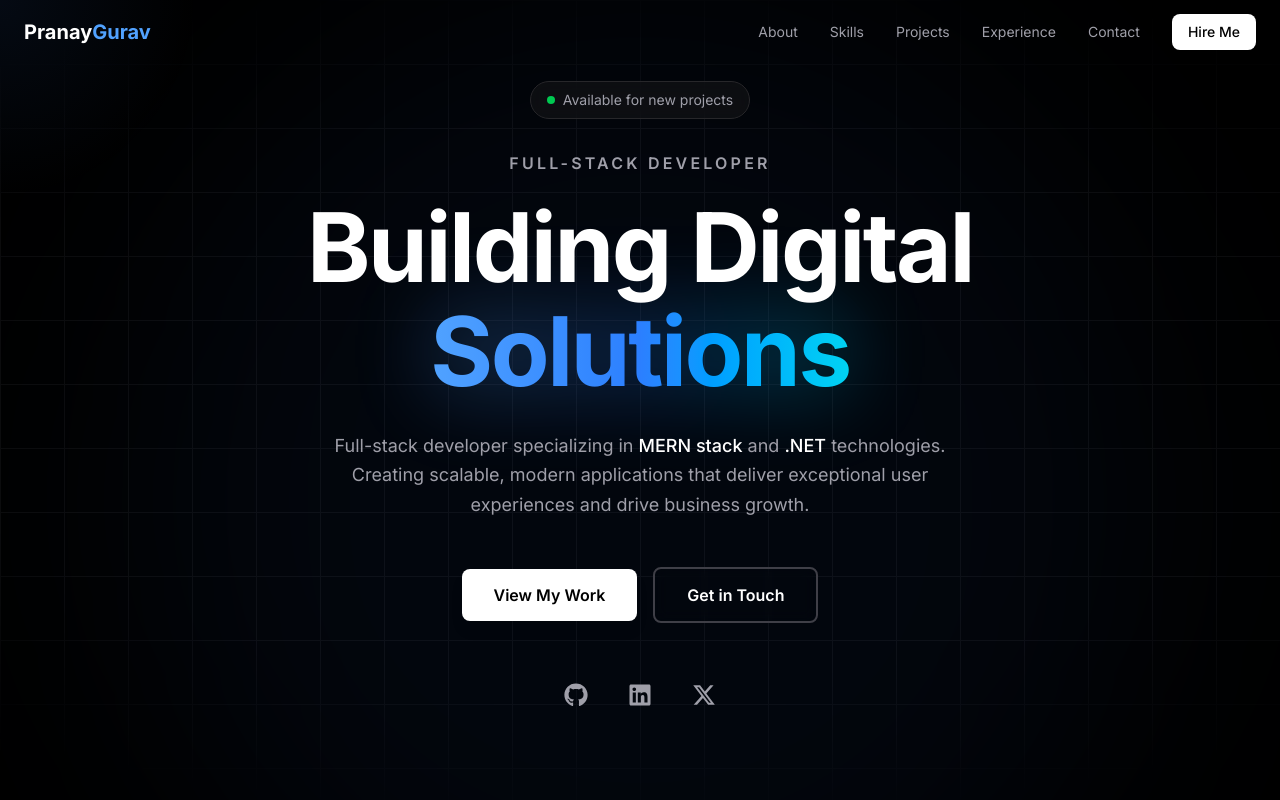
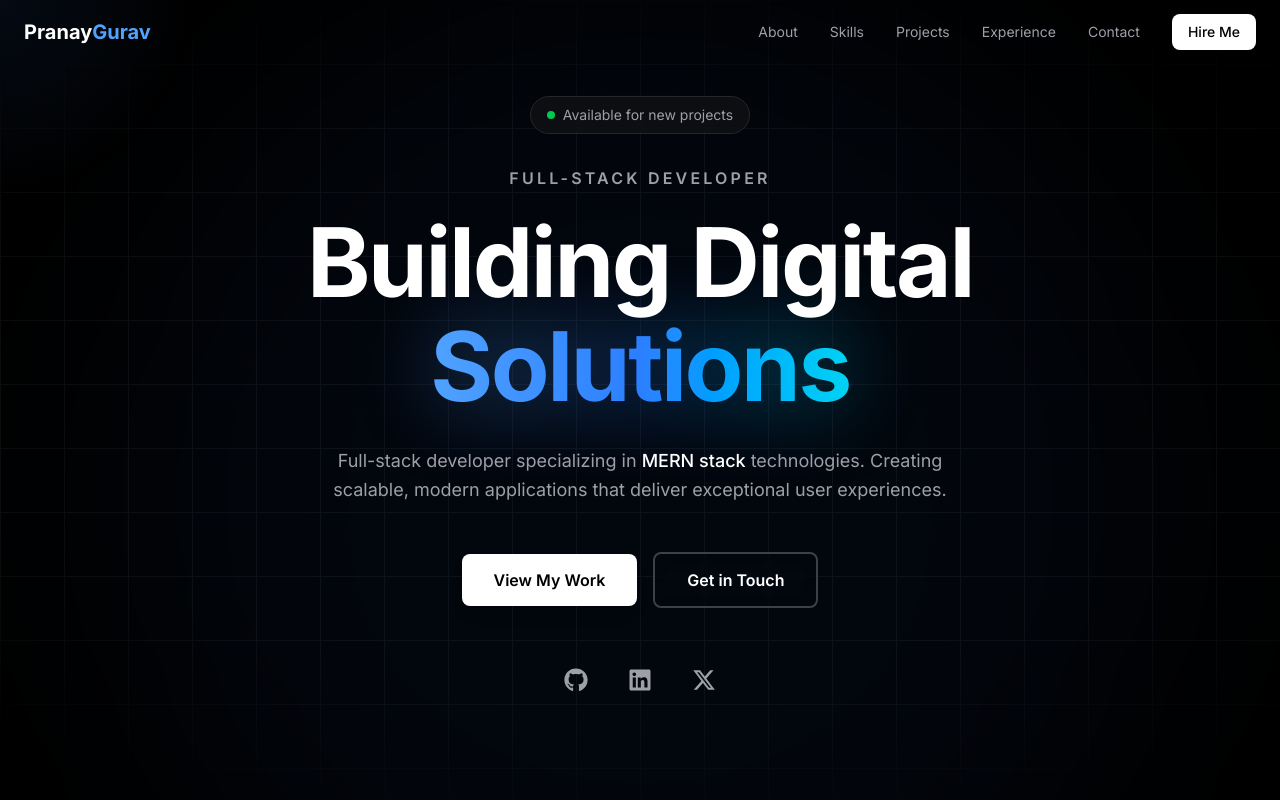
Before and after one commit to CwPranay/modern-portfolio, a Next.js app: page / in a window 1280 px wide. Shown: the top 800 px of the page. Built offline with nearby package versions, Linux system fonts and the light colour scheme.

Commit message:
some changes

```diff
--- a/components/Hero.tsx
+++ b/components/Hero.tsx
@@ -143,7 +143,7 @@ export default function Hero() {
 
           {/* Description - Fades in after heading */}
           <motion.p
-            className="text-sm sm:text-base md:text-lg text-zinc-400 max-w-2xl mx-auto mb-12 leading-relaxed px-4"
+            className="text-sm sm:text-base md:text-lg text-zinc-400 max-w-2xl mx-auto mb-12 leading-relaxed px-6 sm:px-4"
             initial={{ opacity: 0, y: 20 }}
             animate={{ opacity: 1, y: 0 }}
             transition={{
@@ -152,8 +152,8 @@ export default function Hero() {
               ease: "easeOut"
             }}
           >
-            Full-stack developer specializing in <span className="text-white font-medium">MERN stack</span> and <span className="text-white font-medium">.NET</span> technologies.
-            Creating scalable, modern applications that deliver exceptional user experiences and drive business growth.
+            Full-stack developer specializing in <span className="text-white font-medium">MERN stack</span> technologies.
+            Creating scalable, modern applications that deliver exceptional user experiences.
           </motion.p>
 
           {/* CTA Buttons - Fade in after description */}
```
